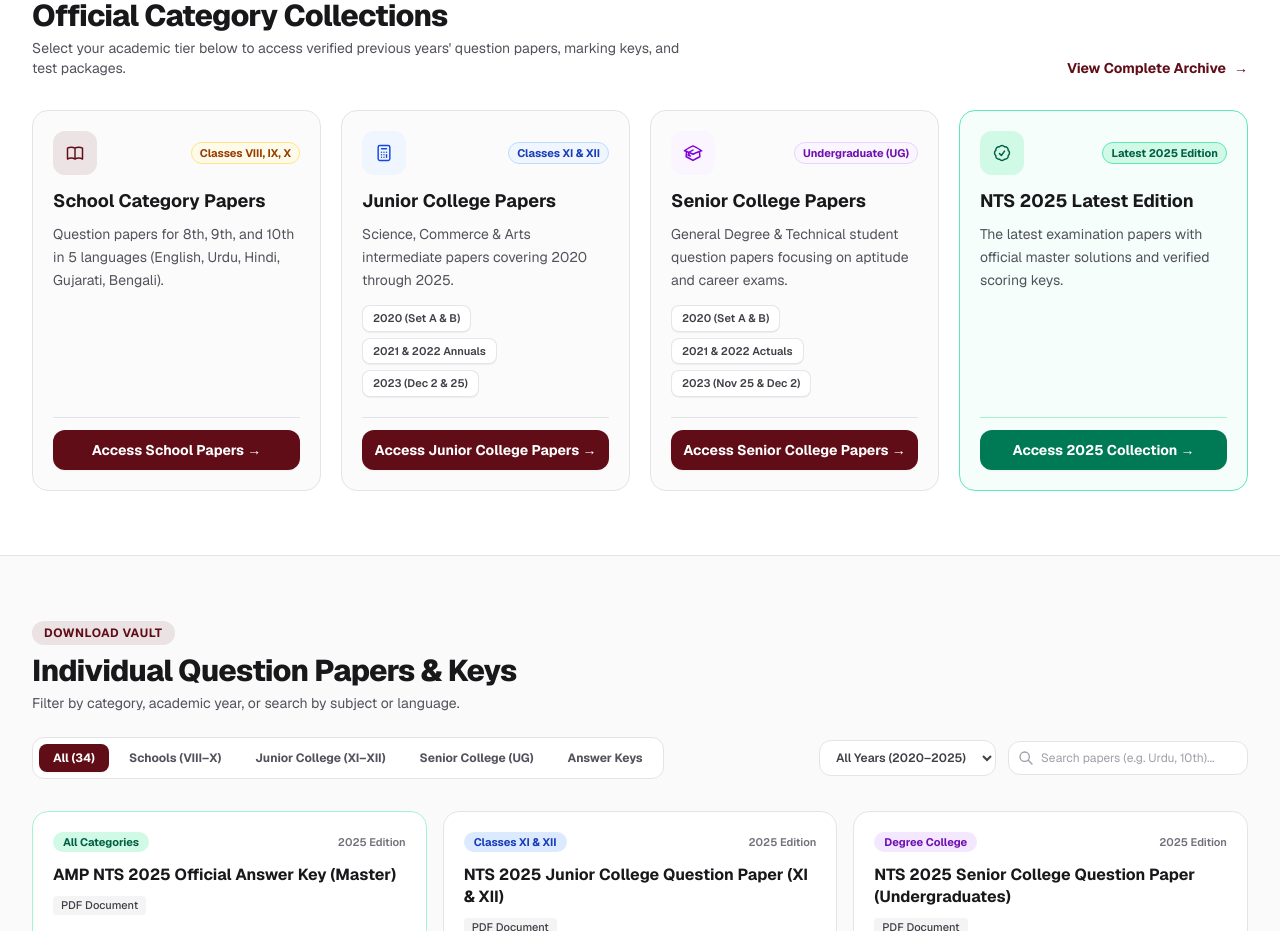
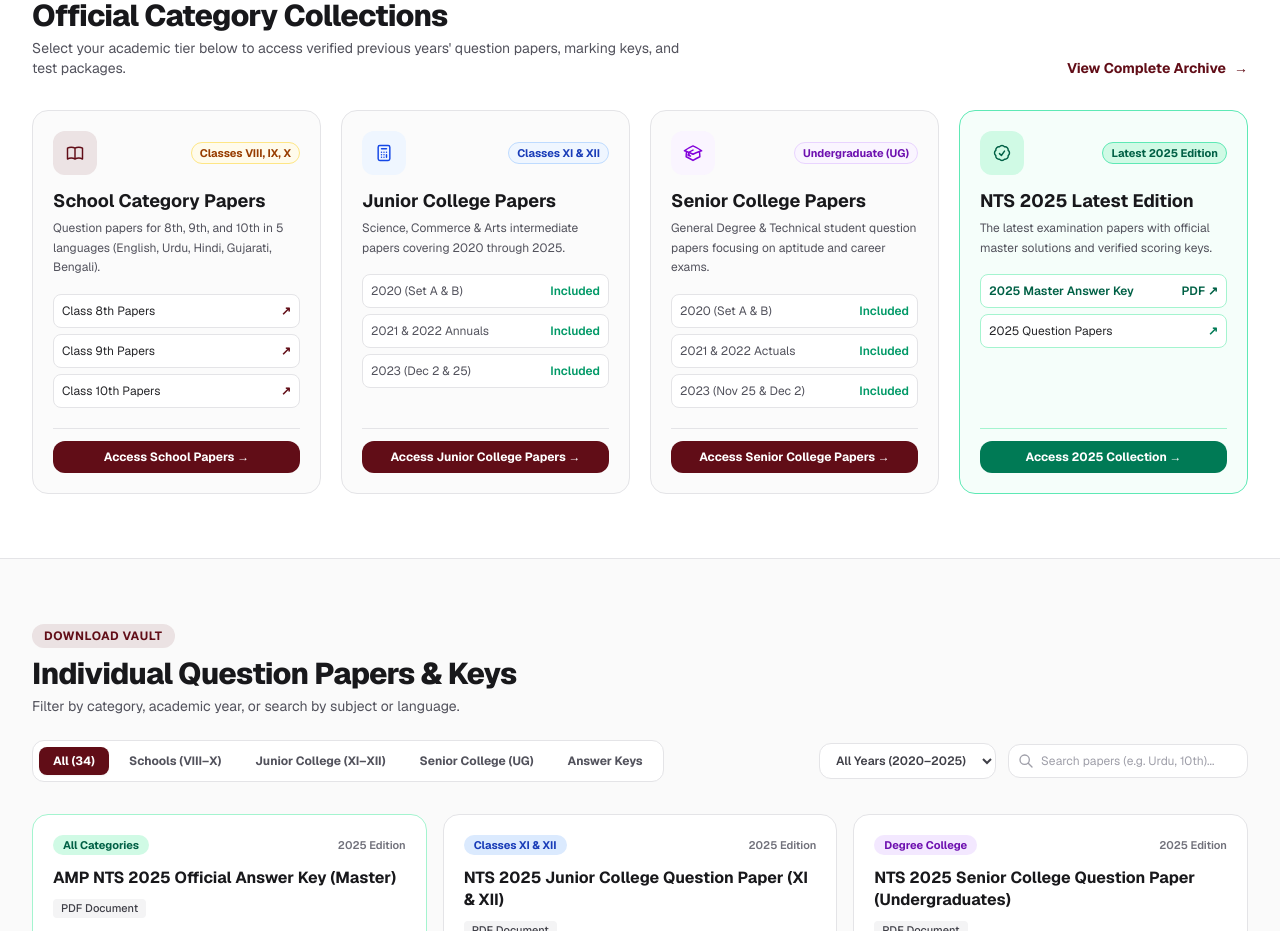
Before and after one commit to ansariafzal-ka/AMP-World-NTS-Web-Application-, a Next.js app: page /Mock_Papers in a window 1280 px wide. Shown: the part 900-1831 px from the top of the page. Built offline with nearby package versions, Linux system fonts and the light colour scheme.

Commit message:
Revert mock papers cards back to original layout

```diff
--- a/src/components/mock-papers/MockPapersContent.tsx
+++ b/src/components/mock-papers/MockPapersContent.tsx
@@ -502,7 +502,7 @@
           <div className="mt-8 grid grid-cols-1 sm:grid-cols-2 lg:grid-cols-4 gap-5">
             {/* Category Card 1: Schools */}
             <div className="rounded-2xl border border-zinc-200 bg-zinc-50/70 p-5 flex flex-col justify-between hover:border-[#610D17]/40 hover:shadow-md transition-all group">
-              <div className="flex-1 flex flex-col">
+              <div>
                 <div className="flex items-center justify-between">
                   <div className="flex h-11 w-11 items-center justify-center rounded-xl bg-[#610D17]/10 text-[#610D17] transition-transform group-hover:scale-105">
                     <svg className="w-5 h-5" fill="none" viewBox="0 0 24 24" stroke="currentColor" strokeWidth={1.75}>
@@ -516,9 +516,39 @@
                 <h3 className="mt-3 text-lg font-bold text-zinc-900 group-hover:text-[#610D17] transition-colors">
                   School Category Papers
                 </h3>
-                <p className="mt-2 text-xs sm:text-sm text-zinc-600 leading-relaxed flex-1">
+                <p className="mt-1 text-xs text-zinc-600 leading-relaxed">
                   Question papers for 8th, 9th, and 10th in 5 languages (English, Urdu, Hindi, Gujarati, Bengali).
                 </p>
+
+                <div className="mt-4 space-y-1.5 text-xs text-zinc-600">
+                  <a
+                    href="https://drive.google.com/drive/folders/14BYedE007saHdPHDbBcT9f90LDH5DfUk"
+                    target="_blank"
+                    rel="noopener noreferrer"
+                    className="flex items-center justify-between p-2 rounded-lg bg-white border border-zinc-200 hover:border-zinc-400 text-zinc-800 transition-colors"
+                  >
+                    <span>Class 8th Papers</span>
+                    <span className="text-[#610D17] font-bold">↗</span>
+                  </a>
+                  <a
+                    href="https://drive.google.com/drive/folders/1jZ1Rcmerw0DB7DpXaC05kcJcfXcLw6SU"
+                    target="_blank"
+                    rel="noopener noreferrer"
+                    className="flex items-center justify-between p-2 rounded-lg bg-white border border-zinc-200 hover:border-zinc-400 text-zinc-800 transition-colors"
+                  >
+                    <span>Class 9th Papers</span>
+                    <span className="text-[#610D17] font-bold">↗</span>
+                  </a>
+                  <a
+                    href="https://drive.google.com/drive/folders/1m6pYNt8ebwtztgJkaluLGd0lUITY_odG"
+                    target="_blank"
+                    rel="noopener noreferrer"
+                    className="flex items-center justify-between p-2 rounded-lg bg-white border border-zinc-200 hover:border-zinc-400 text-zinc-800 transition-colors"
+                  >
+                    <span>Class 10th Papers</span>
+                    <span className="text-[#610D17] font-bold">↗</span>
+                  </a>
+                </div>
               </div>
 
               <div className="mt-5 pt-3 border-t border-zinc-200">
@@ -526,7 +556,7 @@
                   href="https://drive.google.com/drive/folders/1uh9ZFUVT_WviWdCy3Wo0aZW_dba9VCsZ"
                   target="_blank"
                   rel="noopener noreferrer"
-                  className="w-full inline-flex items-center justify-center gap-1.5 rounded-xl bg-[#610D17] text-white py-2.5 text-xs sm:text-sm font-bold hover:bg-[#4a0a12] transition-colors shadow-xs"
+                  className="w-full inline-flex items-center justify-center gap-1.5 rounded-xl bg-[#610D17] text-white py-2 text-xs font-bold hover:bg-[#4a0a12] transition-colors"
                 >
                   Access School Papers →
                 </a>
@@ -535,7 +565,7 @@
 
             {/* Category Card 2: Junior College */}
             <div className="rounded-2xl border border-zinc-200 bg-zinc-50/70 p-5 flex flex-col justify-between hover:border-[#610D17]/40 hover:shadow-md transition-all group">
-              <div className="flex-1 flex flex-col">
+              <div>
                 <div className="flex items-center justify-between">
                   <div className="flex h-11 w-11 items-center justify-center rounded-xl bg-blue-50 text-blue-700 transition-transform group-hover:scale-105">
                     <svg className="w-5 h-5" fill="none" viewBox="0 0 24 24" stroke="currentColor" strokeWidth={1.75}>
@@ -549,20 +579,23 @@
                 <h3 className="mt-3 text-lg font-bold text-zinc-900 group-hover:text-[#610D17] transition-colors">
                   Junior College Papers
                 </h3>
-                <p className="mt-2 text-xs sm:text-sm text-zinc-600 leading-relaxed">
+                <p className="mt-1 text-xs text-zinc-600 leading-relaxed">
                   Science, Commerce & Arts intermediate papers covering 2020 through 2025.
                 </p>
 
-                <div className="mt-3.5 flex flex-wrap gap-1.5">
-                  <span className="inline-flex items-center rounded-lg bg-white border border-zinc-200/90 px-2.5 py-1 text-[11px] font-semibold text-zinc-700 shadow-2xs">
-                    2020 (Set A & B)
-                  </span>
-                  <span className="inline-flex items-center rounded-lg bg-white border border-zinc-200/90 px-2.5 py-1 text-[11px] font-semibold text-zinc-700 shadow-2xs">
-                    2021 & 2022 Annuals
-                  </span>
-                  <span className="inline-flex items-center rounded-lg bg-white border border-zinc-200/90 px-2.5 py-1 text-[11px] font-semibold text-zinc-700 shadow-2xs">
-                    2023 (Dec 2 & 25)
-                  </span>
+                <div className="mt-4 space-y-1.5 text-xs text-zinc-600">
+                  <div className="p-2 rounded-lg bg-white border border-zinc-200 flex items-center justify-between">
+                    <span>2020 (Set A & B)</span>
+                    <span className="text-emerald-600 font-semibold">Included</span>
+                  </div>
+                  <div className="p-2 rounded-lg bg-white border border-zinc-200 flex items-center justify-between">
+                    <span>2021 & 2022 Annuals</span>
+                    <span className="text-emerald-600 font-semibold">Included</span>
+                  </div>
+                  <div className="p-2 rounded-lg bg-white border border-zinc-200 flex items-center justify-between">
+                    <span>2023 (Dec 2 & 25)</span>
+                    <span className="text-emerald-600 font-semibold">Included</span>
+                  </div>
                 </div>
               </div>
 
@@ -571,7 +604,7 @@
                   href="https://drive.google.com/drive/folders/1Y7FoYmq1uoi204gIbIo2kHjxkaIELUSb"
                   target="_blank"
                   rel="noopener noreferrer"
-                  className="w-full inline-flex items-center justify-center gap-1.5 rounded-xl bg-[#610D17] text-white py-2.5 text-xs sm:text-sm font-bold hover:bg-[#4a0a12] transition-colors shadow-xs"
+                  className="w-full inline-flex items-center justify-center gap-1.5 rounded-xl bg-[#610D17] text-white py-2 text-xs font-bold hover:bg-[#4a0a12] transition-colors"
                 >
                   Access Junior College Papers →
                 </a>
@@ -580,7 +613,7 @@
 
             {/* Category Card 3: Senior College */}
             <div className="rounded-2xl border border-zinc-200 bg-zinc-50/70 p-5 flex flex-col justify-between hover:border-[#610D17]/40 hover:shadow-md transition-all group">
-              <div className="flex-1 flex flex-col">
+              <div>
                 <div className="flex items-center justify-between">
                   <div className="flex h-11 w-11 items-center justify-center rounded-xl bg-purple-50 text-purple-700 transition-transform group-hover:scale-105">
                     <svg className="w-5 h-5" fill="none" viewBox="0 0 24 24" stroke="currentColor" strokeWidth={1.75}>
@@ -594,20 +627,23 @@
                 <h3 className="mt-3 text-lg font-bold text-zinc-900 group-hover:text-[#610D17] transition-colors">
                   Senior College Papers
                 </h3>
-                <p className="mt-2 text-xs sm:text-sm text-zinc-600 leading-relaxed">
+                <p className="mt-1 text-xs text-zinc-600 leading-relaxed">
                   General Degree & Technical student question papers focusing on aptitude and career exams.
                 </p>
 
-                <div className="mt-3.5 flex flex-wrap gap-1.5">
-                  <span className="inline-flex items-center rounded-lg bg-white border border-zinc-200/90 px-2.5 py-1 text-[11px] font-semibold text-zinc-700 shadow-2xs">
-                    2020 (Set A & B)
-                  </span>
-                  <span className="inline-flex items-center rounded-lg bg-white border border-zinc-200/90 px-2.5 py-1 text-[11px] font-semibold text-zinc-700 shadow-2xs">
-                    2021 & 2022 Actuals
-                  </span>
-                  <span className="inline-flex items-center rounded-lg bg-white border border-zinc-200/90 px-2.5 py-1 text-[11px] font-semibold text-zinc-700 shadow-2xs">
-                    2023 (Nov 25 & Dec 2)
-                  </span>
+                <div className="mt-4 space-y-1.5 text-xs text-zinc-600">
+                  <div className="p-2 rounded-lg bg-white border border-zinc-200 flex items-center justify-between">
+                    <span>2020 (Set A & B)</span>
+                    <span className="text-emerald-600 font-semibold">Included</span>
+                  </div>
+                  <div className="p-2 rounded-lg bg-white border border-zinc-200 flex items-center justify-between">
+                    <span>2021 & 2022 Actuals</span>
+                    <span className="text-emerald-600 font-semibold">Included</span>
+                  </div>
+                  <div className="p-2 rounded-lg bg-white border border-zinc-200 flex items-center justify-between">
+                    <span>2023 (Nov 25 & Dec 2)</span>
+                    <span className="text-emerald-600 font-semibold">Included</span>
+                  </div>
                 </div>
               </div>
 
@@ -616,7 +652,7 @@
                   href="https://drive.google.com/drive/folders/1P0w5m9OGgBIqB9lRfrQKCPjzcW9BJM0T"
                   target="_blank"
                   rel="noopener noreferrer"
-                  className="w-full inline-flex items-center justify-center gap-1.5 rounded-xl bg-[#610D17] text-white py-2.5 text-xs sm:text-sm font-bold hover:bg-[#4a0a12] transition-colors shadow-xs"
+                  className="w-full inline-flex items-center justify-center gap-1.5 rounded-xl bg-[#610D17] text-white py-2 text-xs font-bold hover:bg-[#4a0a12] transition-colors"
                 >
                   Access Senior College Papers →
                 </a>
@@ -625,7 +661,7 @@
 
             {/* Category Card 4: NTS 2025 Latest Edition */}
             <div className="rounded-2xl border border-emerald-300 bg-emerald-50/50 p-5 flex flex-col justify-between hover:border-emerald-500 hover:shadow-md transition-all group">
-              <div className="flex-1 flex flex-col">
+              <div>
                 <div className="flex items-center justify-between">
                   <div className="flex h-11 w-11 items-center justify-center rounded-xl bg-emerald-100 text-emerald-800 transition-transform group-hover:scale-105">
                     <svg className="w-5 h-5" fill="none" viewBox="0 0 24 24" stroke="currentColor" strokeWidth={1.75}>
@@ -639,9 +675,30 @@
                 <h3 className="mt-3 text-lg font-bold text-zinc-900 group-hover:text-emerald-900 transition-colors">
                   NTS 2025 Latest Edition
                 </h3>
-                <p className="mt-2 text-xs sm:text-sm text-zinc-600 leading-relaxed flex-1">
+                <p className="mt-1 text-xs text-zinc-600 leading-relaxed">
                   The latest examination papers with official master solutions and verified scoring keys.
                 </p>
+
+                <div className="mt-4 space-y-1.5 text-xs text-zinc-700">
+                  <a
+                    href="https://drive.google.com/file/d/1XqQflG4hy0loE_2UkEV6jJ-x1t54IRw6/view?usp=drive_web"
+                    target="_blank"
+                    rel="noopener noreferrer"
+                    className="flex items-center justify-between p-2 rounded-lg bg-white border border-emerald-200 hover:border-emerald-400 font-semibold text-emerald-800 transition-colors"
+                  >
+                    <span>2025 Master Answer Key</span>
+                    <span>PDF ↗</span>
+                  </a>
+                  <a
+                    href="https://drive.google.com/drive/folders/1qRF44TNFmtmJ1yDGDJBDOY8GMHbU88ik"
+                    target="_blank"
+                    rel="noopener noreferrer"
+                    className="flex items-center justify-between p-2 rounded-lg bg-white border border-emerald-200 hover:border-emerald-400 text-zinc-800 transition-colors"
+                  >
+                    <span>2025 Question Papers</span>
+                    <span className="text-emerald-700 font-bold">↗</span>
+                  </a>
+                </div>
               </div>
 
               <div className="mt-5 pt-3 border-t border-emerald-200">
@@ -649,7 +706,7 @@
                   href="https://drive.google.com/drive/folders/1qRF44TNFmtmJ1yDGDJBDOY8GMHbU88ik"
                   target="_blank"
                   rel="noopener noreferrer"
-                  className="w-full inline-flex items-center justify-center gap-1.5 rounded-xl bg-emerald-700 text-white py-2.5 text-xs sm:text-sm font-bold hover:bg-emerald-800 transition-colors shadow-xs"
+                  className="w-full inline-flex items-center justify-center gap-1.5 rounded-xl bg-emerald-700 text-white py-2 text-xs font-bold hover:bg-emerald-800 transition-colors"
                 >
                   Access 2025 Collection →
                 </a>
```
